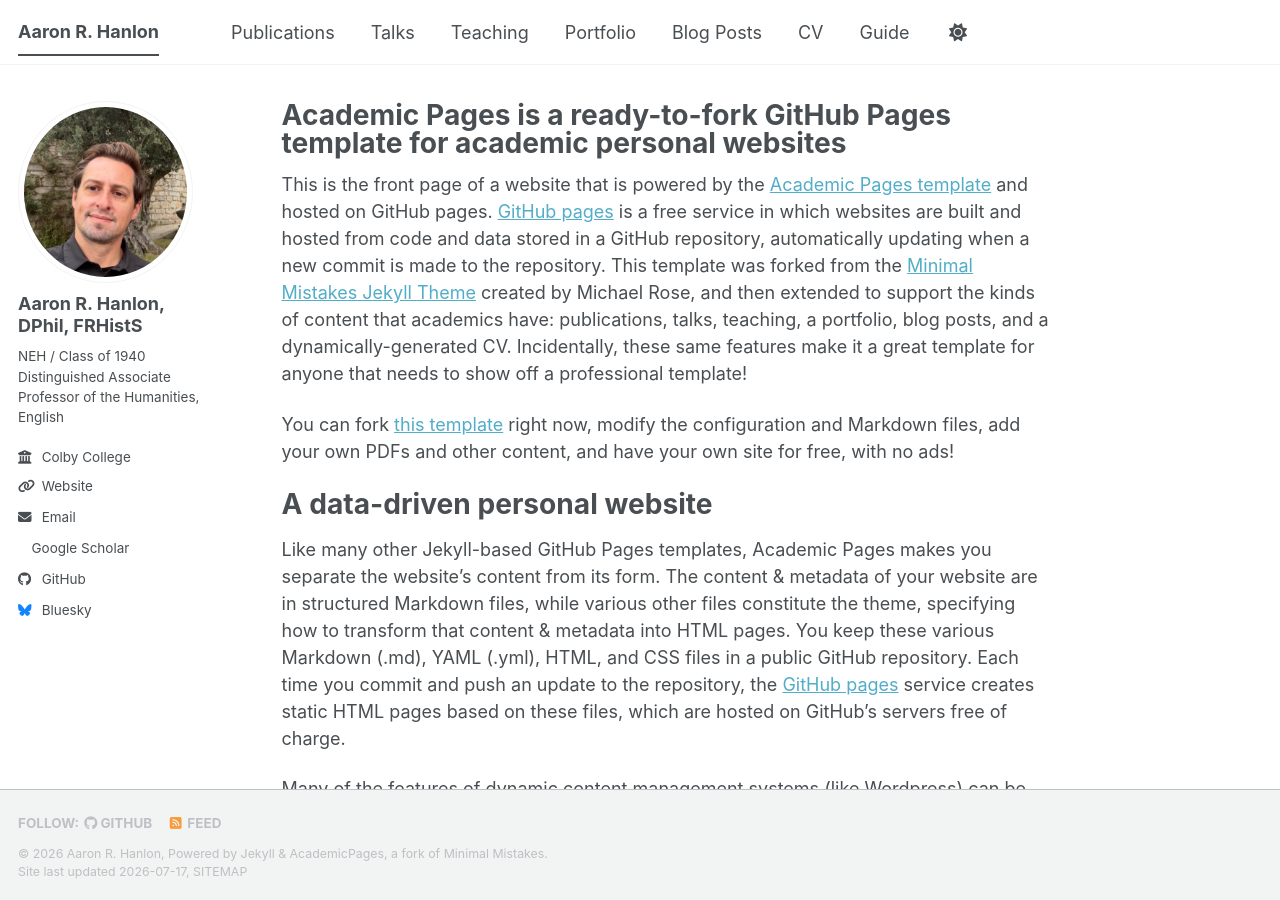
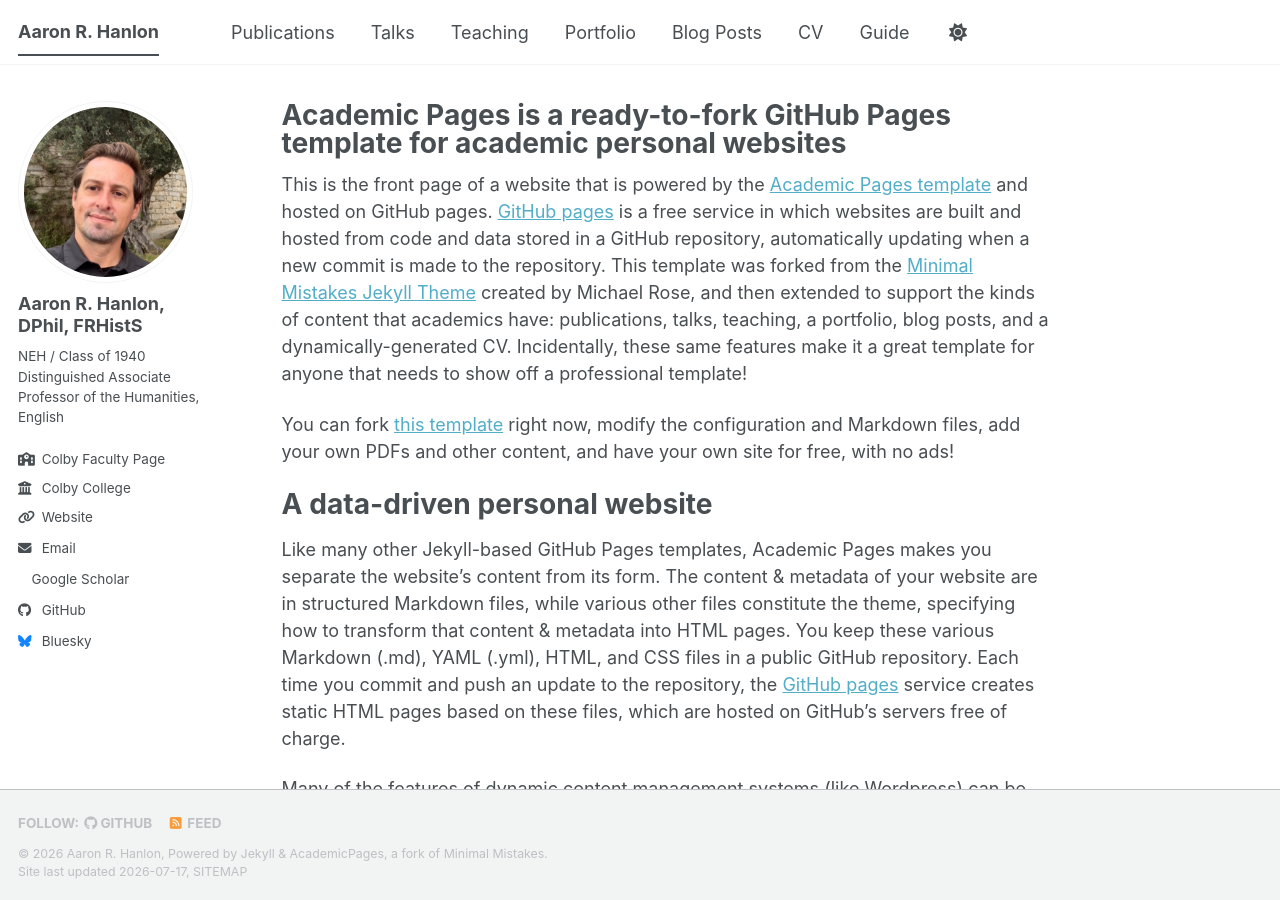
Before and after one commit to arhanlon/arhanlon.github.io, a Jekyll site: the page built from _pages/about.md, in a window 1280 px wide and 900 px high. Built offline with Jekyll 4.4.1, drawn with Linux system fonts in a browser that asks for light colours; a style sheet for code colours, icons or effects is not loaded.

Commit message:
Update author-profile.html

```diff
--- a/_includes/author-profile.html
+++ b/_includes/author-profile.html
@@ -27,6 +27,7 @@
       {% if author.location %}
         <li class="author__desktop"><i class="fas fa-fw fa-location-dot icon-pad-right" aria-hidden="true"></i>{{ author.location }}</li>
       {% endif %}
+      <li><a href="https://www.colby.edu/people/people-directory/aaron-hanlon/"><i class="fas fa-fw fa-school icon-pad-right" aria-hidden="true"></i>Colby Faculty Page</a></li>
       {% if author.employer %}
         <li class="author__desktop"><i class="fas fa-fw fa-building-columns icon-pad-right" aria-hidden="true"></i>{{ author.employer }}</li>
       {% endif %}
```
